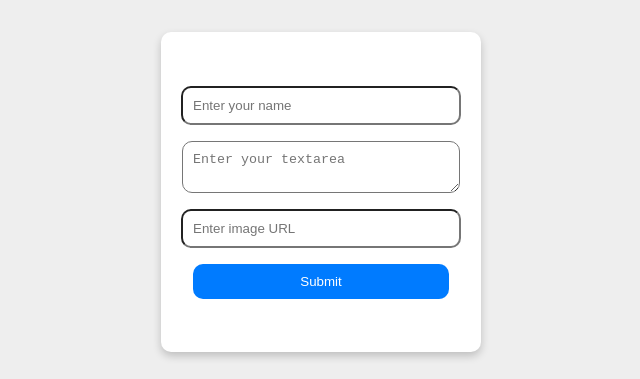
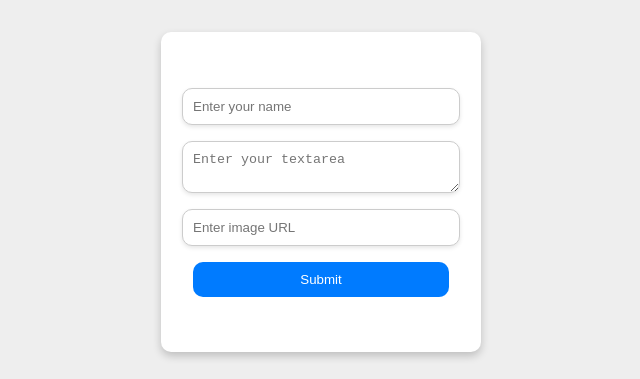
Before and after one commit to Sulaiman-F/W5-D2-Lab1, a plain HTML site: page index.html in a window 1280 px wide. Shown: the top 379 px of the page, without its empty margins (319-959 px from the left). Drawn offline with Linux system fonts and the light colour scheme; no server answers; grey boxes are pictures that could not be loaded.

Commit message:
fix deising

```diff
--- a/main.js
+++ b/main.js
@@ -22,7 +22,7 @@ function submitForm() {
 }
 
 
-document.addEventListener('DOMContentLoaded', function () {
+let loadpost = document.addEventListener('DOMContentLoaded', function () {
     fetch('https://68219a00259dad2655afc151.mockapi.io/Post')
         .then((response) => response.json())
         .then((data) => {
--- a/style.css
+++ b/style.css
@@ -23,6 +23,7 @@ body {
     box-shadow: 0 4px 8px rgba(0, 0, 0, 0.2);
     gap: 1rem;
     margin-top: 2rem;
+    margin-bottom: 2rem;
 
 }
 
@@ -30,12 +31,16 @@ body {
     width: 80%;
     padding: 10px;
     border-radius: 10px;
+    border: 1px solid #ccc;
+    box-shadow: 0 2px 4px rgba(0, 0, 0, 0.1);
 }
 
 .user-info textarea {
     width: 80%;
     padding: 10px;
     border-radius: 10px;
+    border: 1px solid #ccc;
+    box-shadow: 0 2px 4px rgba(0, 0, 0, 0.1);
 }
 
 .user-info button {
```
